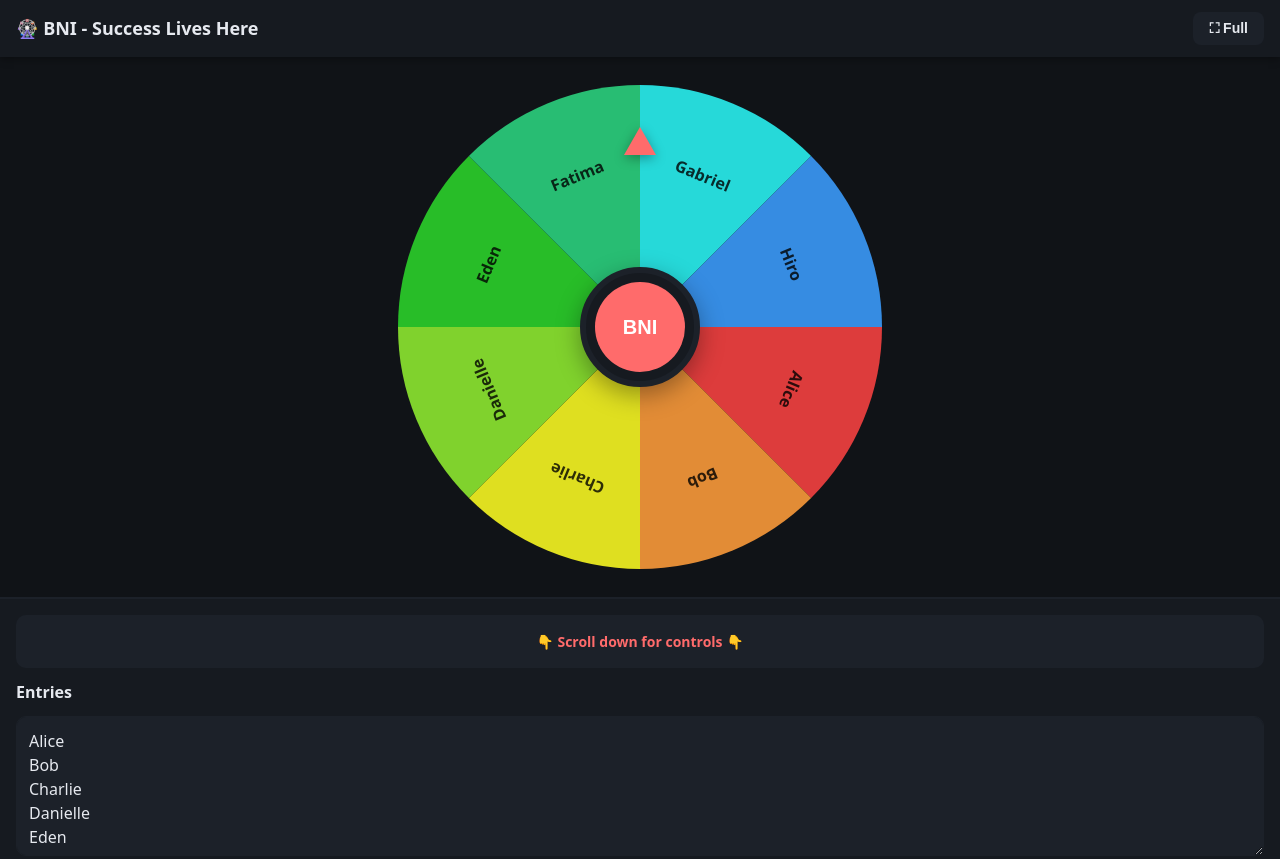
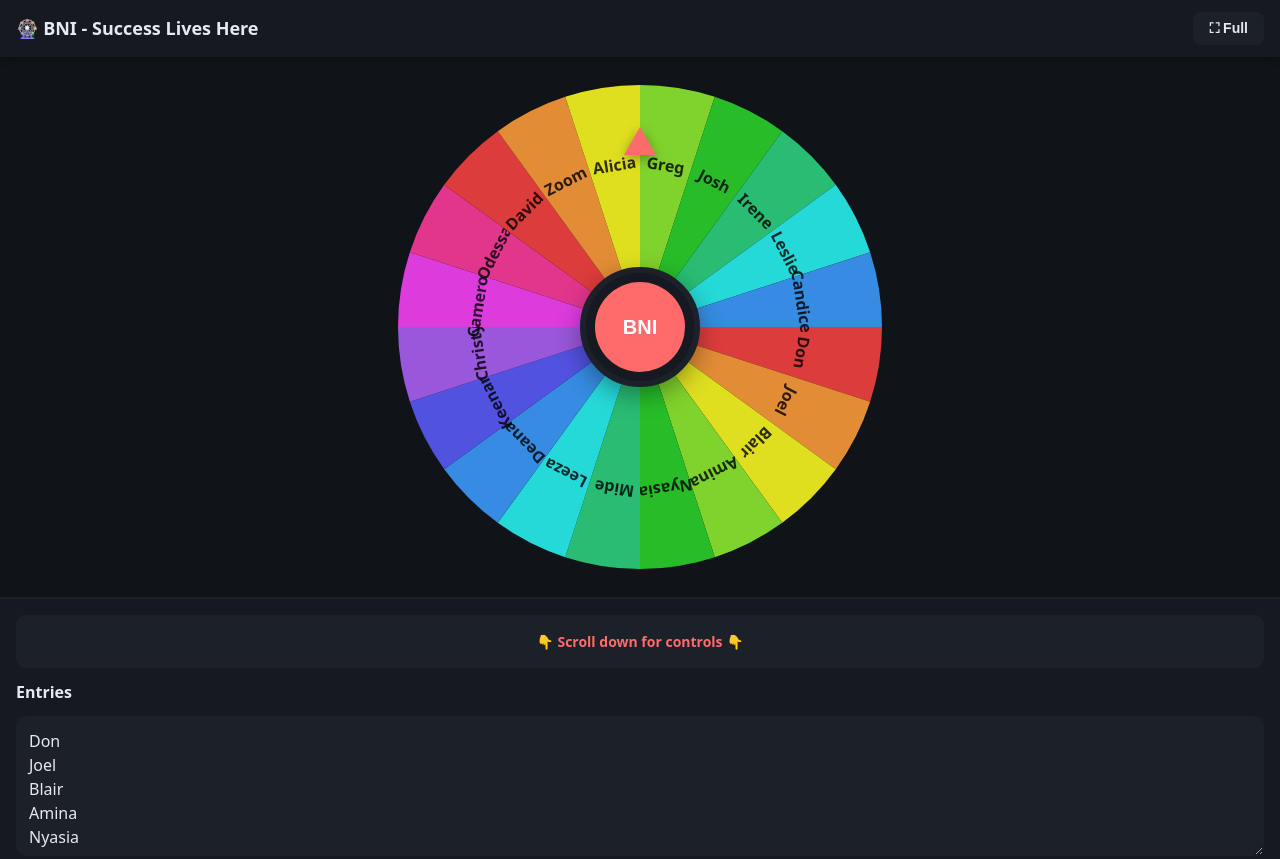
Before and after one commit to BBC-Esq/BBC-Esq.github.io, a plain HTML site: page index.html in a window 1280 px wide. Shown: the top 859 px of the page. Drawn offline with Linux system fonts and the light colour scheme.

Commit message:
Update entries in resetWheel function

```diff
--- a/index.html
+++ b/index.html
@@ -391,7 +391,7 @@ function clearAll(){
 }
 
 function resetWheel(){
-  document.getElementById('entries').value = 'Alice\nBob\nCharlie\nDanielle\nEden\nFatima\nGabriel\nHiro';
+  document.getElementById('entries').value = 'Don\nJoel\nBlair\nAmina\nNyasia\nMide\nLeeza\nDeana\nKeenan\nChristy\nCameron\nOdessa\nDavid\nZoom\nAlicia\nGreg\nJosh\nIrene\nLeslie\nCandice';
   applyEntries();
 }
 
```
